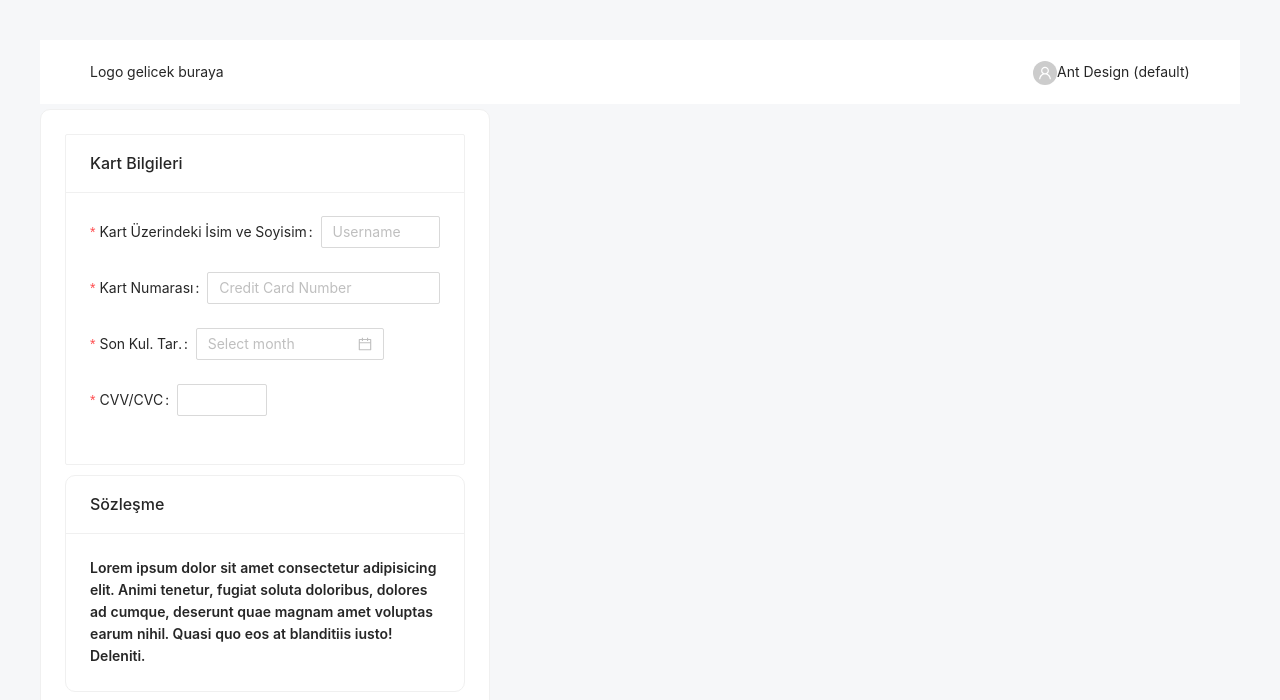
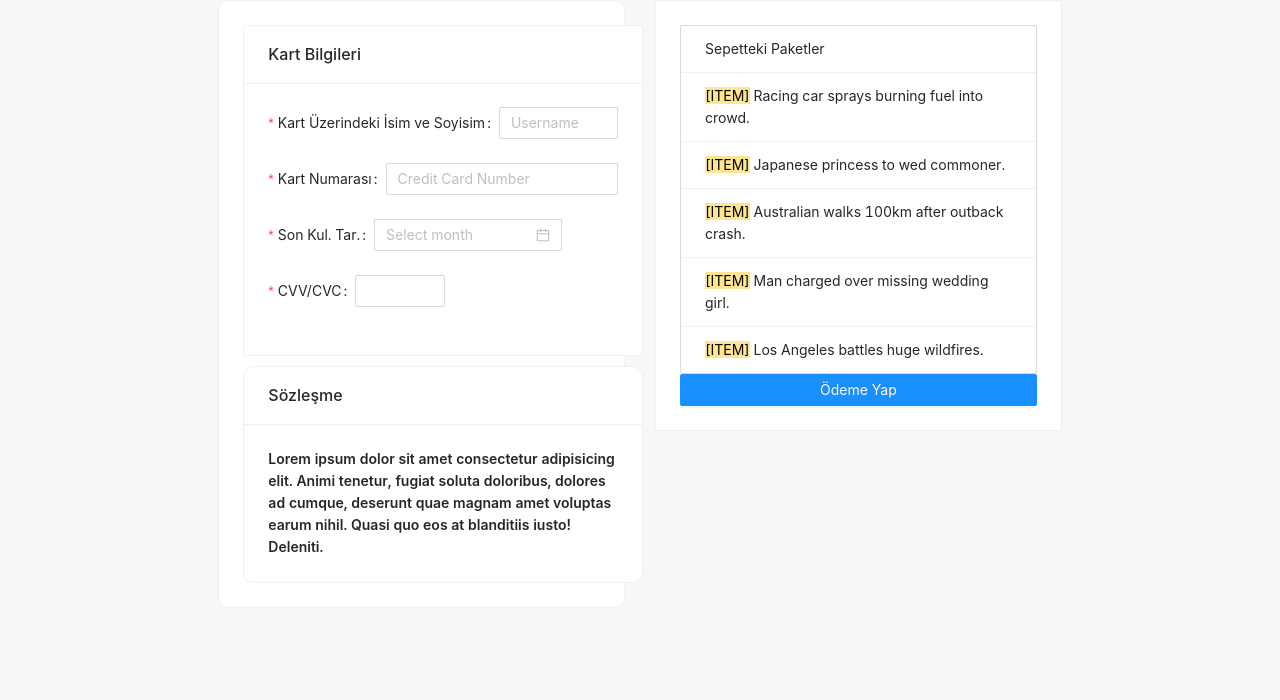
Before and after one commit to berkaygurcan/payment-demo-app, a React (Create React App) app: page /paymentContent in a window 1280 px wide. Shown: the top 700 px of the page. Built offline with nearby package versions, Linux system fonts and the light colour scheme.

Commit message:
Edited ui part

```diff
--- a/package.json
+++ b/package.json
@@ -3,6 +3,7 @@
   "version": "0.1.0",
   "private": true,
   "dependencies": {
+    "@ant-design/colors": "^6.0.0",
     "@ant-design/icons": "^4.7.0",
     "@reduxjs/toolkit": "^1.8.1",
     "@testing-library/jest-dom": "^4.2.4",
--- a/src/components/Content/Packets.jsx
+++ b/src/components/Content/Packets.jsx
@@ -1,5 +1,6 @@
-import { Button, Card, Divider, Image, List, Space } from "antd";
+import { Button, Card, Col, Divider, Image, List, Row, Space } from "antd";
 import Title from "antd/lib/typography/Title";
+
 
 import React from "react";
 
@@ -40,39 +41,24 @@ const Packets = () => {
         dataSource={data}
         renderItem={(item) => (
           <List.Item onClick={() => console.log(item.title)}>
-            <Card>
-              <div style={{ display: "flex", alignItems: "center" }}>
-                <Image
-                  width={100}
-                  src="https://zos.alipayobjects.com/rmsportal/jkjgkEfvpUPVyRjUImniVslZfWPnJuuZ.png"
-                />
+            <Card style={{maxWidth: 600}} >
+              <Row>
+                <Col span={4}>
+                  <Image
+                    width={100}
+                    src="https://zos.alipayobjects.com/rmsportal/jkjgkEfvpUPVyRjUImniVslZfWPnJuuZ.png"
+                  />
+                </Col>
+                <Col span={12} style= {{marginLeft:50}}>
+                  <Row gutter={[100, 40]} >
+                    <Col>paket adı</Col>
+                    <Col>paket parası</Col>
+                  </Row>
 
-                <div
-                  style={{
-                    display: "flex",
-                    flexDirection: "column",
-                    marginLeft: 20,
-                  }}
-                >
-                  <div
-                    style={{
-                      display: "flex",
-                      gap: 100,
-                      direction: "row",
-                      alignItems: "center",
-                      justifyContent: "center",
-                    }}
-                  >
-                    <p>paket adı</p>
-
-                    <p>paket parası</p>
-                  </div>
-
-                  <div style={{ display: "flex" }}>Detaylar</div>
-
-                  <div style={{ display: "flex" }}>Tagler</div>
-                </div>
-              </div>
+                  <Row>Detaylar</Row>
+                  <Row>Tagler</Row>
+                </Col>
+              </Row>
             </Card>
           </List.Item>
         )}
--- a/src/components/Content/PaymentContent.jsx
+++ b/src/components/Content/PaymentContent.jsx
@@ -1,19 +1,42 @@
-import { Layout } from "antd";
+import { Button, Card, Col, Layout, List, Row, Typography } from "antd";
 import { Content, Header } from "antd/lib/layout/layout";
 import React from "react";
 import HeaderComp from "./HeaderComp";
 import Payment from "./Payment";
 
 const PaymentContent = () => {
+  const data = [
+    "Racing car sprays burning fuel into crowd.",
+    "Japanese princess to wed commoner.",
+    "Australian walks 100km after outback crash.",
+    "Man charged over missing wedding girl.",
+    "Los Angeles battles huge wildfires.",
+  ];
   return (
-    <div style={{ padding: 40 }}>
+    <Row justify="center" gutter={30}>
+      <Col span={8}>
+        <Payment />
+      </Col>
 
-      <Header style={{ backgroundColor: "#fff", marginBottom: 5 }}>
-        <HeaderComp />
-      </Header>
+      <Col span={8}>
+        <Card>
+          <List
+            header={<div>Sepetteki Paketler</div>}
+            bordered
+            dataSource={data}
+            renderItem={(item) => (
+              <List.Item>
+                <Typography.Text mark>[ITEM]</Typography.Text> {item}
+              </List.Item>
+            )}
+          />
 
-      <Payment />
-    </div>
+          <Button type="primary" block>
+            Ödeme Yap
+          </Button>
+        </Card>
+      </Col>
+    </Row>
   );
 };
 
```
Also changed, not shown: 1 other file (tests, documents, lock files or other folders).
